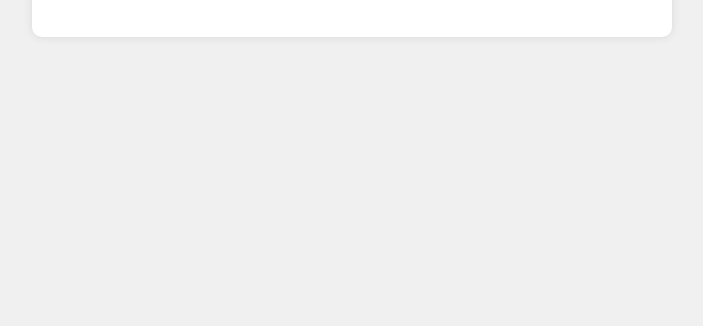
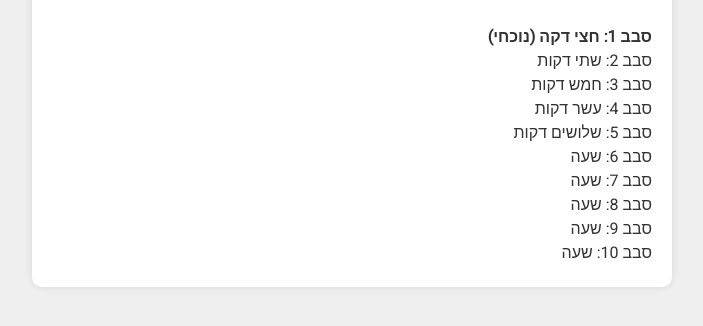
Before and after one commit to E2Je/heart-test, a plain HTML site: page index.html in a window 1280 px wide. Shown: the part 268-594 px from the top of the page, without its empty margins (288-991 px from the left). Drawn offline with Linux system fonts and the light colour scheme.

Commit message:
Update index.html

```diff
--- a/index.html
+++ b/index.html
@@ -3,7 +3,8 @@
 <head>
   <meta charset="UTF-8">
   <meta name="viewport" content="width=device-width, initial-scale=1">
-  <title>טיימר לבדיקה לאחר צנתור - יחידת הלב</title>
+  <title>טיימר לבדיקה לאחר צנתור - יחידת הלב
+</title>
   <link href="https://fonts.googleapis.com/css2?family=Roboto&display=swap" rel="stylesheet">
   <style>
     body {
@@ -62,7 +63,7 @@
       font-size: 18px;
       line-height: 1.5;
     }
-    /* סגנון לכפתור "בדקתי" - מוסתר כברירת מחדל */
+    /* כפתור "בדקתי" - מוסתר כברירת מחדל */
     #checked-btn {
       padding: 10px 20px;
       margin: 10px;
@@ -74,11 +75,25 @@
       color: #fff;
       display: none;
     }
+    /* עיצוב רשימת הסבבים - מיושר לימין */
+    #rounds {
+      margin-top: 30px;
+      text-align: right;
+      font-size: 16px;
+    }
+    #rounds p {
+      margin: 5px 0;
+    }
+    .completed {
+      color: green;
+      font-weight: bold;
+    }
   </style>
 </head>
 <body>
   <div class="container">
-    <h1>טיימר לבדיקה לאחר צנתור - יחידת הלב</h1>
+    <h1>טיימר לבדיקה לאחר צנתור - יחידת הלב
+</h1>
     <div id="progress-bar">
       <div id="progress"></div>
     </div>
@@ -90,20 +105,35 @@
       <button id="checked-btn">בדקתי</button>
     </div>
     <div id="message"></div>
+    <div id="rounds"></div>
   </div>
 
-  <!-- קובץ קול להתראה (יש להניח קובץ בשם alert.mp3 באותה תיקייה) -->
+  <!-- קובץ קול להתראה - יש למקם את alert.mp3 באותה תיקייה או לעדכן את הנתיב -->
   <audio id="alert-sound" src="alert.mp3"></audio>
 
   <script>
-    // זמני הפרוטוקול בשניות:
-    // 0.5 דקות = 30, 2 דקות = 120, 5 דקות = 300, 10 דקות = 600, 30 דקות = 1800, 1 שעה = 3600, ואז 4 התראות של 1 שעה כל אחת.
+    // הגדרת זמני הפרוטוקול בשניות:
+    // 0.5 דקות = 30, 2 דקות = 120, 5 דקות = 300, 10 דקות = 600, 30 דקות = 1800, 1 שעה = 3600, ואז 4 התראות של שעה כל אחת.
     const intervals = [30, 120, 300, 600, 1800, 3600, 3600, 3600, 3600, 3600];
+    // תיאורי הסבבים בהתאמה
+    const roundsDescriptions = [
+      "חצי דקה",
+      "שתי דקות",
+      "חמש דקות",
+      "עשר דקות",
+      "שלושים דקות",
+      "שעה",
+      "שעה",
+      "שעה",
+      "שעה",
+      "שעה"
+    ];
+
     let currentAlert = 0;
     let timer = null;
     let remainingTime = intervals[currentAlert];
 
-    // משתנה שמציין אם אנו מחכים ללחיצת "בדקתי"
+    // משתנה המציין אם אנו מחכים ללחיצת "בדקתי"
     let waitingForUser = false;
 
     // מערך משפטי עידוד – 10 דוגמאות (ניתן להרחיב עד 30)
@@ -123,16 +153,17 @@
     // טקסט ההוראות – טקסט סטנדרטי לכל שלב
     const alertInstructions = "בדוק את הדופק בקצה הגפה, בדוק את חום הגוף באזור, בדוק סימני דימום, בדוק נפיחות.";
 
-    // הפניות לאלמנטים בדף:
+    // הפניות לאלמנטים בדף
     const timerDisplay = document.getElementById("timer-display");
     const progressBar = document.getElementById("progress");
     const messageDiv = document.getElementById("message");
     const alertSound = document.getElementById("alert-sound");
     const checkedBtn = document.getElementById("checked-btn");
+    const roundsDiv = document.getElementById("rounds");
 
     let isPaused = false;
 
-    // עיצוב הזמן בפורמט דקות:שניות
+    // פונקציה לעיצוב הזמן (פורמט דקות:שניות)
     function formatTime(seconds) {
       const mins = Math.floor(seconds / 60);
       const secs = seconds % 60;
@@ -142,13 +173,26 @@
     // עדכון תצוגת הטיימר וסרגל ההתקדמות לפי הפרק הנוכחי
     function updateDisplay() {
       timerDisplay.textContent = formatTime(remainingTime);
-      // חישוב אחוז ההתקדמות של הפרק הנוכחי:
       const currentInterval = intervals[currentAlert];
       const progressPercent = ((currentInterval - remainingTime) / currentInterval) * 100;
       progressBar.style.width = progressPercent + "%";
     }
 
-    // הפעלת התראה – נגן את הצליל והצג הודעה עם הוראות ובמשפט עידוד אקראי
+    // עדכון תצוגת הסבבים בתחתית, עם סימון ✓ לסבבים שהסתיימו וסימון "(נוכחי)" לסבב הפעיל
+    function updateRoundsDisplay() {
+      roundsDiv.innerHTML = "";
+      for (let i = 0; i < roundsDescriptions.length; i++) {
+        let roundText = `סבב ${i+1}: ${roundsDescriptions[i]}`;
+        if (i < currentAlert) {
+          roundText = `<span class="completed">✓ ${roundText}</span>`;
+        } else if (i === currentAlert) {
+          roundText = `<strong>${roundText} (נוכחי)</strong>`;
+        }
+        roundsDiv.innerHTML += `<p>${roundText}</p>`;
+      }
+    }
+
+    // הפעלת התראה – הפעלת הצליל והצגת הודעת הוראות עם משפט עידוד אקראי
     function playAlert() {
       if (alertSound) {
         alertSound.currentTime = 0;
@@ -160,6 +204,7 @@
       waitingForUser = true;
       isPaused = true;
       checkedBtn.style.display = "inline-block";
+      updateRoundsDisplay();
     }
 
     // כל "טיק" של הטיימר
@@ -178,6 +223,7 @@
       if (!timer) {
         timer = setInterval(timerTick, 1000);
       }
+      updateRoundsDisplay();
     }
 
     // השהה/המשך
@@ -203,6 +249,7 @@
         alertSound.pause();
         alertSound.currentTime = 0;
       }
+      updateRoundsDisplay();
     }
 
     // פעולה לכפתור "בדקתי"
@@ -214,7 +261,7 @@
       checkedBtn.style.display = "none";
       waitingForUser = false;
       isPaused = false;
-      // מעבר לשלב הבא בפרוטוקול
+      // מעבר לסבב הבא
       currentAlert++;
       if (currentAlert < intervals.length) {
         remainingTime = intervals[currentAlert];
@@ -223,6 +270,7 @@
         messageDiv.innerHTML += "<p>סיימת את הפרוטוקול!</p>";
       }
       updateDisplay();
+      updateRoundsDisplay();
     });
 
     // מאזינים לכפתורים
@@ -230,7 +278,9 @@
     document.getElementById("pause-btn").addEventListener("click", pauseTimer);
     document.getElementById("reset-btn").addEventListener("click", resetTimer);
 
+    // עדכון תצוגה ראשונית
     updateDisplay();
+    updateRoundsDisplay();
   </script>
 </body>
 </html>
```
